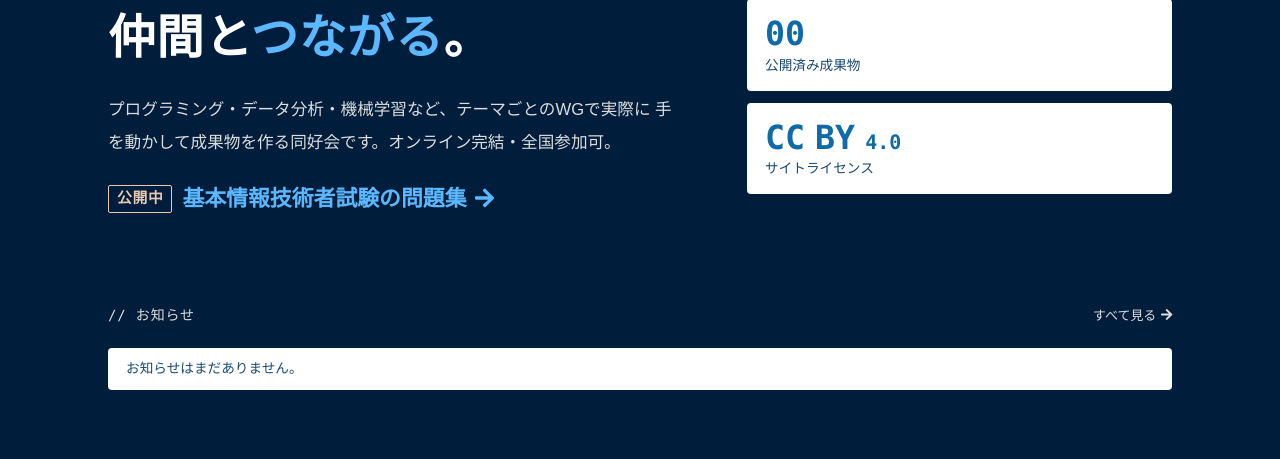
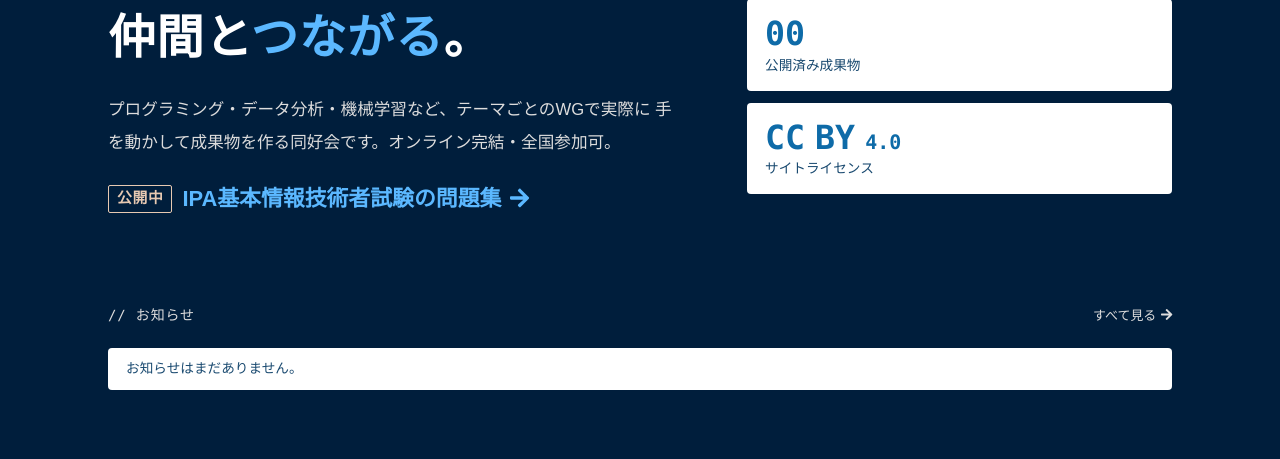
Before and after one commit to funITclub/homepage, a Django app: page / in a window 1280 px wide. Shown: the part 217-676 px from the top of the page. Run offline with Django 5.2, Linux system fonts and the light colour scheme; data comes from the database, SQL or seed files in the repository; data that the repository does not hold is empty.

Commit message:
TOP の問題集へのリンクの文言に IPA を加える (#18)
Co-authored-by: hirahira <hirahiratriangle@gmail.com>
Co-authored-by: Claude Opus 5.5 <noreply@anthropic.com>

```diff
--- a/home/templates/home/index.html
+++ b/home/templates/home/index.html
@@ -16,7 +16,7 @@
             </p>
             {# 別タブで開く。成果物一覧のカードと同じく通行証を付ける。 #}
             {% url 'fe:index' as fe_url %}
-            <a class="hero-link" href="{{ fe_url|gate_link }}" target="_blank" rel="noopener noreferrer"><span class="badge badge-new">公開中</span><span class="hero-link-text">基本情報技術者試験の問題集<i class="fas fa-arrow-right ms-2"></i></span></a>
+            <a class="hero-link" href="{{ fe_url|gate_link }}" target="_blank" rel="noopener noreferrer"><span class="badge badge-new">公開中</span><span class="hero-link-text">IPA基本情報技術者試験の問題集<i class="fas fa-arrow-right ms-2"></i></span></a>
         </div>
 
         {# 件数は編集画面で登録した公開中のWG・成果物に連動する。 #}
--- a/home/tests.py
+++ b/home/tests.py
@@ -684,7 +684,7 @@ class ExternalLinkTests(TestCase):
         html = self.client.get(reverse('home:index')).content.decode()
 
         self.assertRegex(html, r'href="/fe/\?from=[^"]+" target="_blank" rel="noopener noreferrer"')
-        self.assertIn('基本情報技術者試験の問題集', html)
+        self.assertIn('IPA基本情報技術者試験の問題集', html)
 
     def test_site_license_is_shown(self):
         """サイトのライセンスは TOP の活動サマリとフッターに出し、フッターの案内は別タブで開く。"""
```
